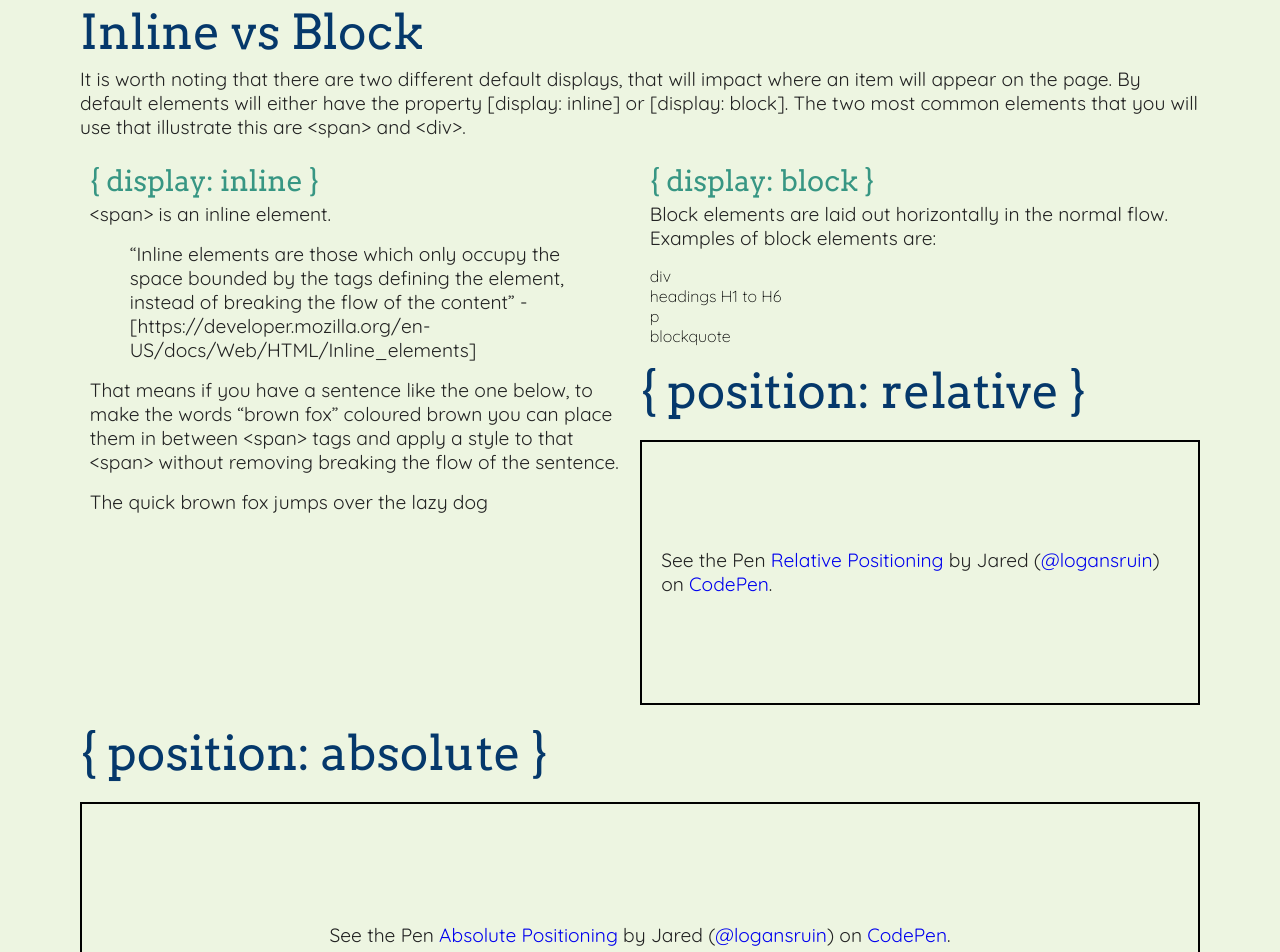
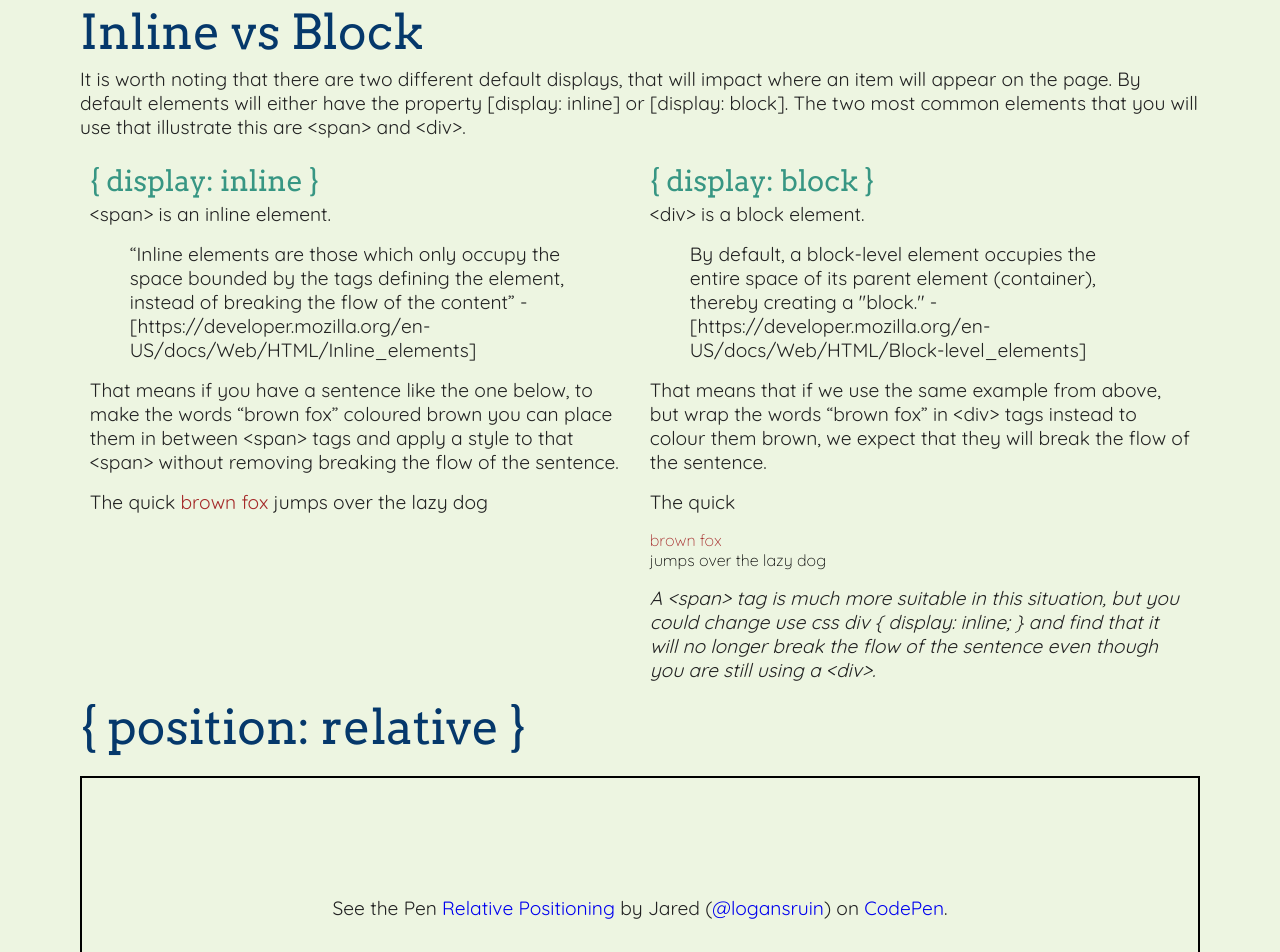
Before and after one commit to LogansRuin/loganruin.github.io, a plain HTML site: page blog/sprint2-technical.html in a window 1280 px wide. Shown: the part 1137-2089 px from the top of the page. Drawn offline with Linux system fonts and the light colour scheme; a script that the page names is missing.

Commit message:
Link a blog specific style sheet & add content for block style

```diff
--- /dev/null
+++ b/blog/sprint2-technical.css
@@ -0,0 +1,3 @@
+#brown-fox{
+	color: brown;
+}
--- a/blog/sprint2-technical.html
+++ b/blog/sprint2-technical.html
@@ -3,6 +3,7 @@
 	<head>
 		<meta name="viewport" content="width=device-width, initial-scale=1.0">
 		<link rel="stylesheet" href="../styles/main.css">
+		<link rel="stylesheet" href="sprint2-technical.css">
 		<title>Logans ruin blog</title>
 	</head>
 	<body>
@@ -69,16 +70,23 @@
 									The quick <span id="brown-fox">brown fox</span> jumps over the lazy dog
 								</p>
 							</div>
+
 							<div class="span6">
 								<h3>{ display: block }</h3>
 								<p>
-									Block elements are laid out horizontally in the normal flow. Examples of block elements are:
-									<ul>
-										<li>div</li>
-										<li>headings H1 to H6</li>
-										<li>p</li>
-										<li>blockquote</li>
-									</ul>
+									&lt;div&gt; is a block element.
+								</p>
+								<blockquote>
+									<p>
+										By default, a block-level element occupies the entire space of its parent element (container), thereby creating a "block." - [https://developer.mozilla.org/en-US/docs/Web/HTML/Block-level_elements]
+									</p>
+								</blockquote>
+								<p>
+									That means that if we use the same example from above, but wrap the words “brown fox” in &lt;div&gt; tags instead to colour them brown, we expect that they will break the flow of the sentence.
+								</p>
+								<p>The quick <div id="brown-fox">brown fox</div> jumps over the lazy dog</p>
+								<p>
+									<em>A &lt;span&gt; tag is much more suitable in this situation, but you could change use css div { display: inline; } and find that it will no longer break the flow of the sentence even though you are still using a &lt;div&gt;.</em>
 								</p>
 							</div>
 						</aside>
```
